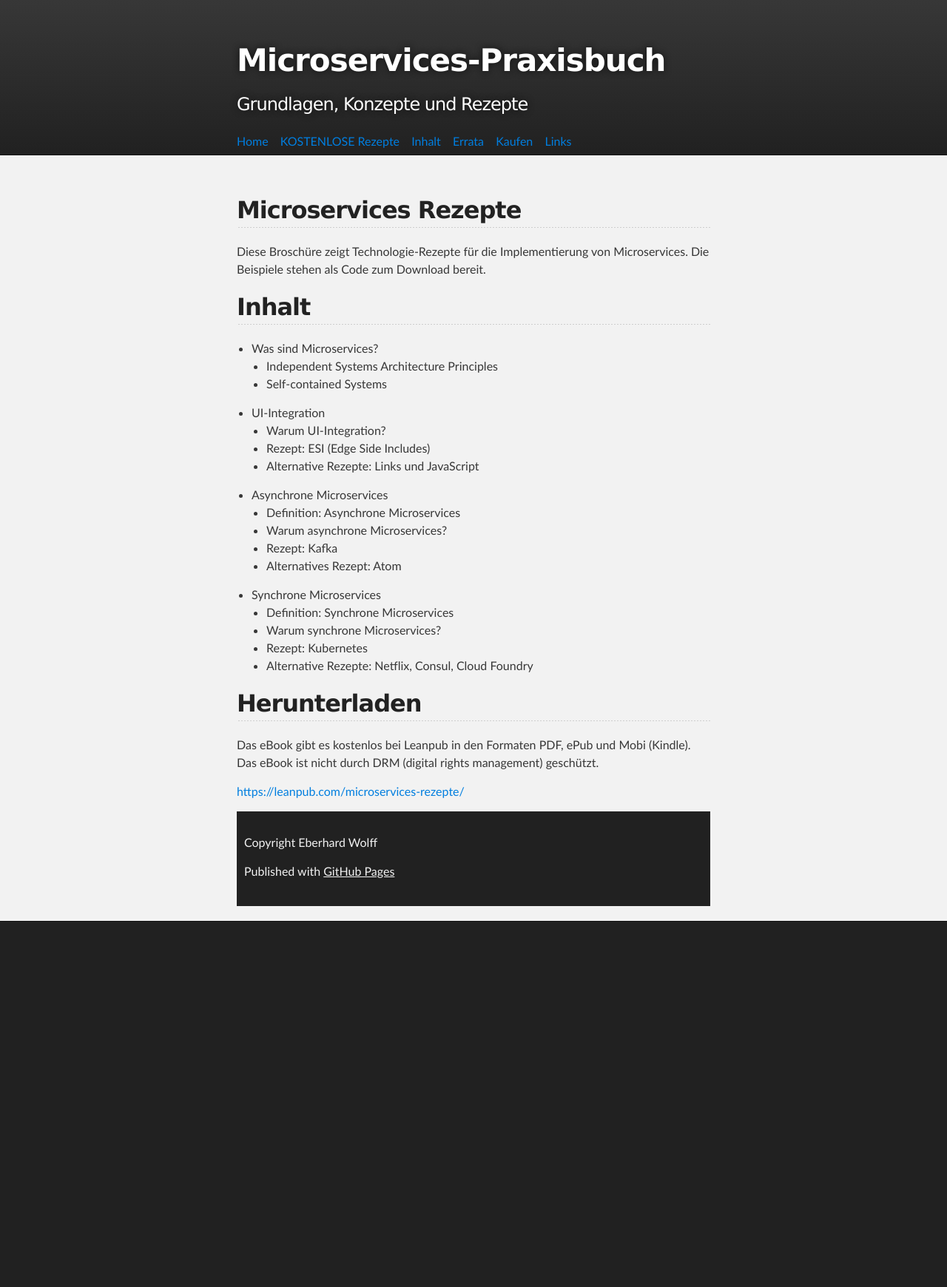
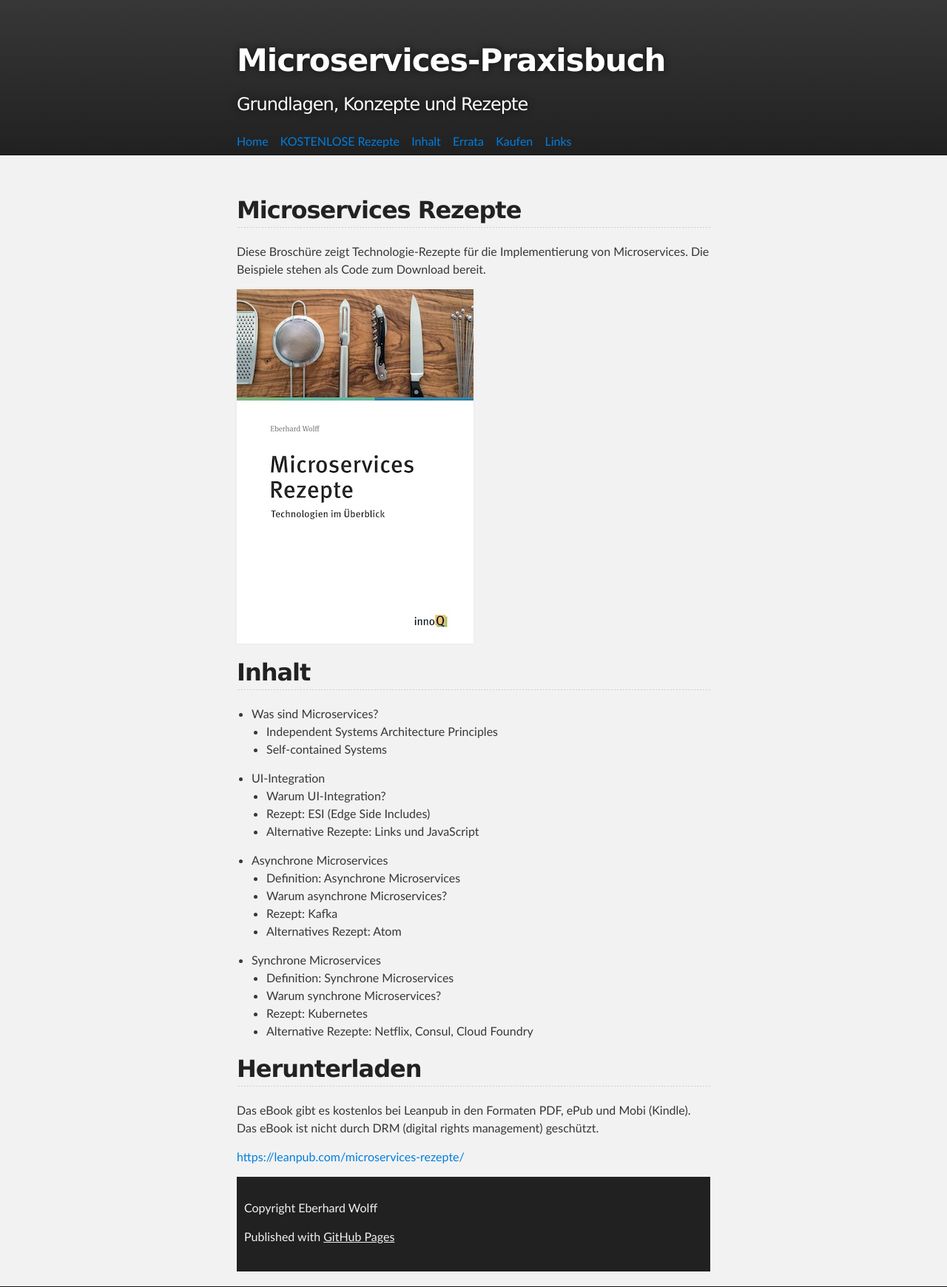
Before and after one commit to ewolff/microservices-praxisbuch.de, a Jekyll site: the page built from rezepte.md, in a window 1280 px wide. Shown: the whole page at 74% size. Built offline with Jekyll 4.4.1, drawn with Linux system fonts in a browser that asks for light colours; before the commit the page ends 1246 px from its top, so only the background shows below that.

Commit message:
Cover Rezepte ergänzt

```diff
--- a/rezepte.md
+++ b/rezepte.md
@@ -9,6 +9,9 @@ Microservices Rezepte
 
 Diese Broschüre zeigt Technologie-Rezepte für die Implementierung von
 Microservices. Die Beispiele stehen als Code zum Download bereit.
+
+<img src="images/rezepte.jpg" width="50%" />
+
 
 ## Inhalt
 
```
Also changed, not shown: images/rezepte.jpg (added).
